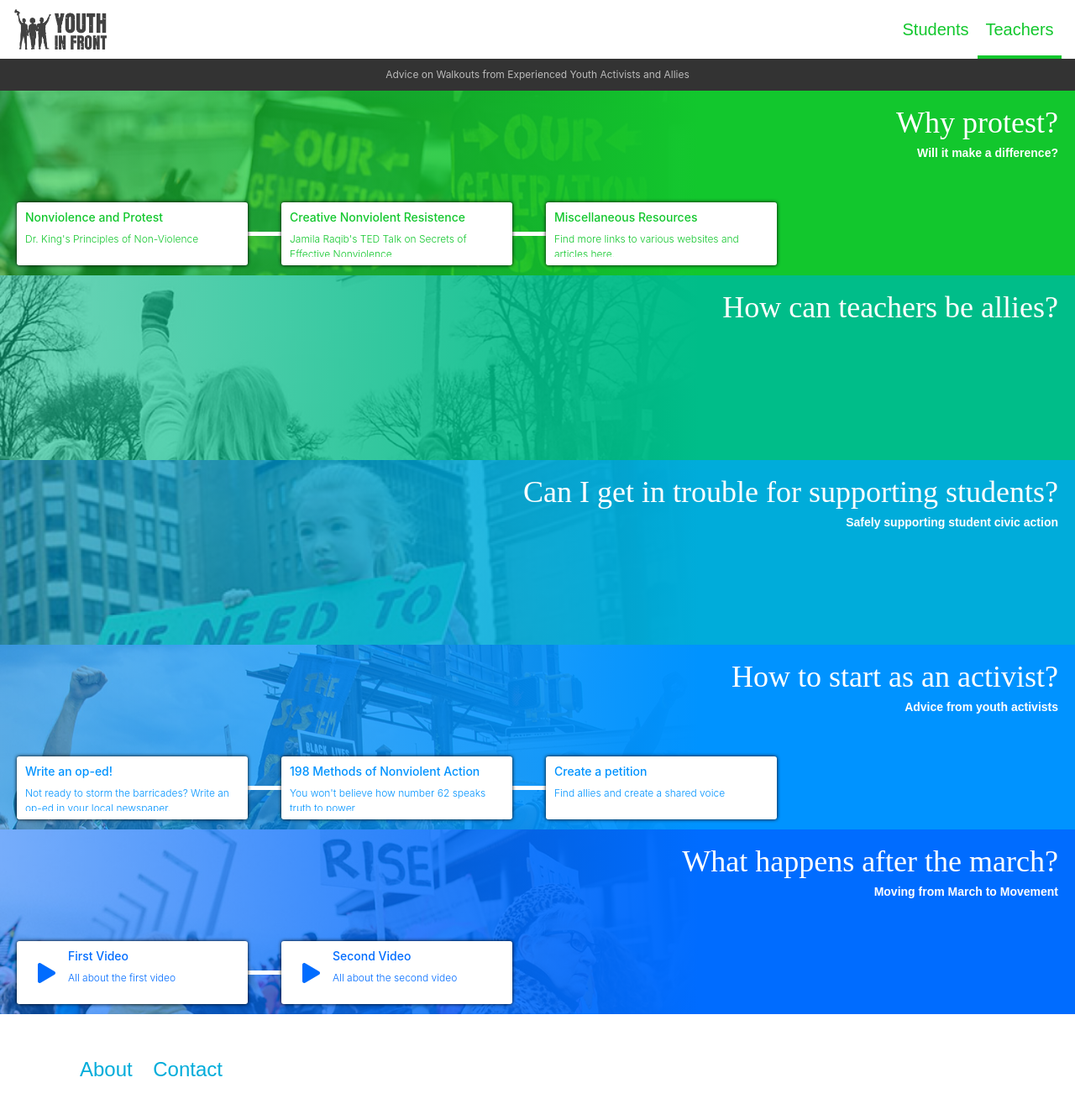
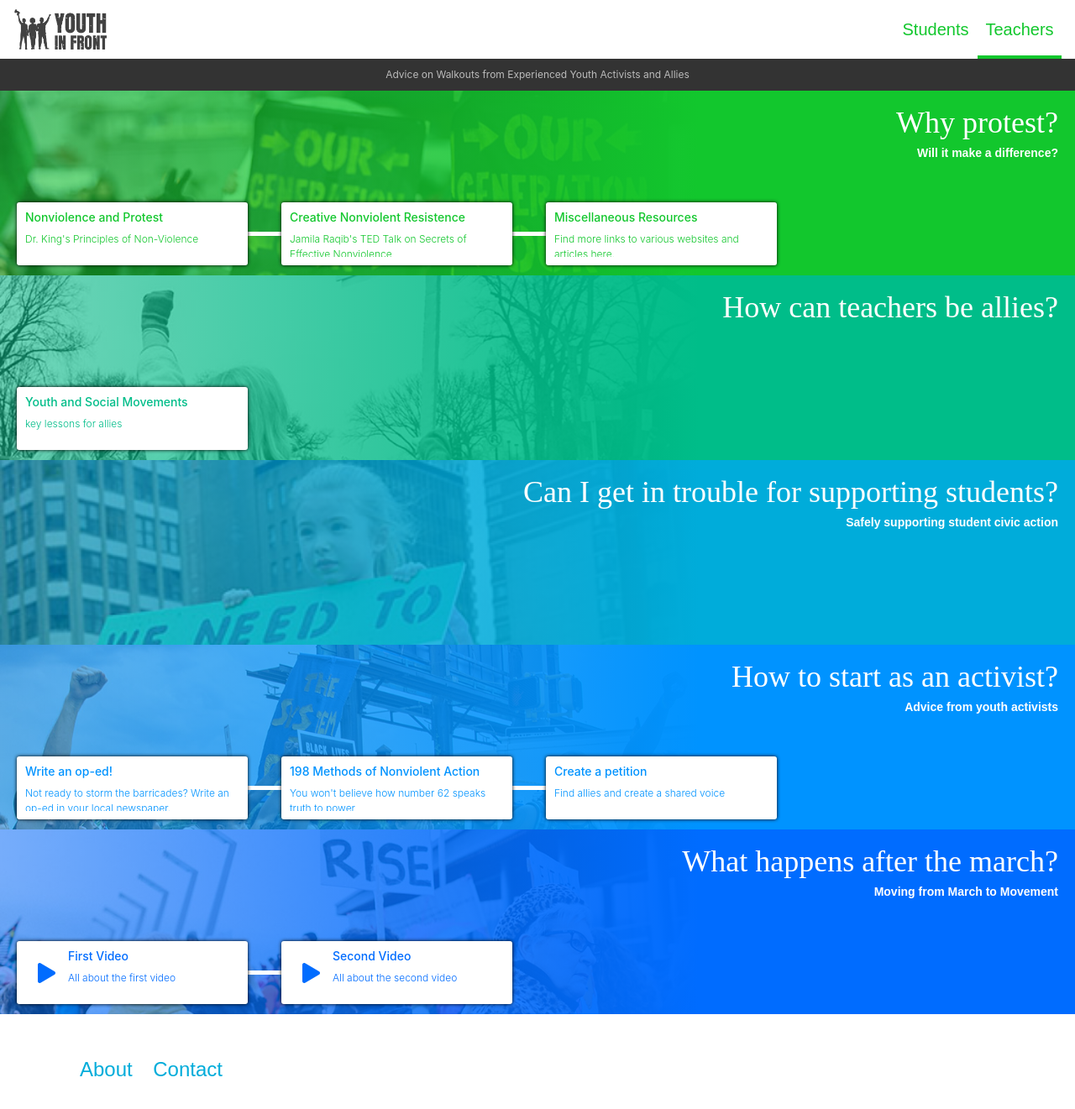
Before and after one commit to youthinfront/youthinfront-site, a Jekyll site: the page built from teachers.md, in a window 1280 px wide and 1340 px high. Shown: the top 1321 px of the window at 84% size. Built offline with Jekyll 4.4.1, drawn with Linux system fonts in a browser that asks for light colours; nearby versions of some CDN libraries.

Commit message:
Update 2018-02-21-1_teacher_allies2.md

```diff
--- a/_posts/blog/2018-02-21-1_teacher_allies2.md
+++ b/_posts/blog/2018-02-21-1_teacher_allies2.md
@@ -3,6 +3,10 @@ layout: post
 title: How can teachers be allies?
 subtitle:
 cards:
+    - content:
+        title: Youth and Social Movements
+        subtitle: key lessons for allies
+        href: /youth-and-social-movements-lessons-for-allies.html
 
 category: blog
 bg_img: /images/how-do-i-get-adults-on-my-side-bg.jpg
```
